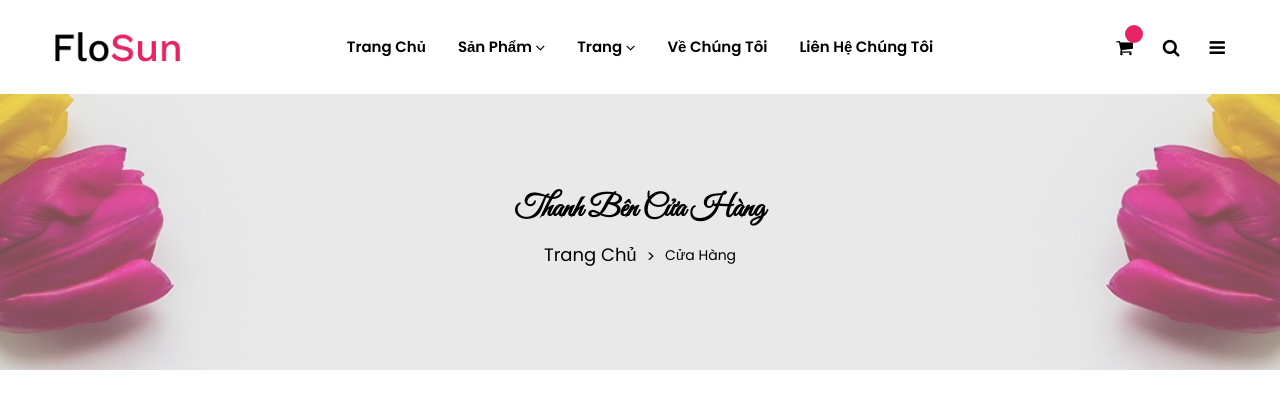
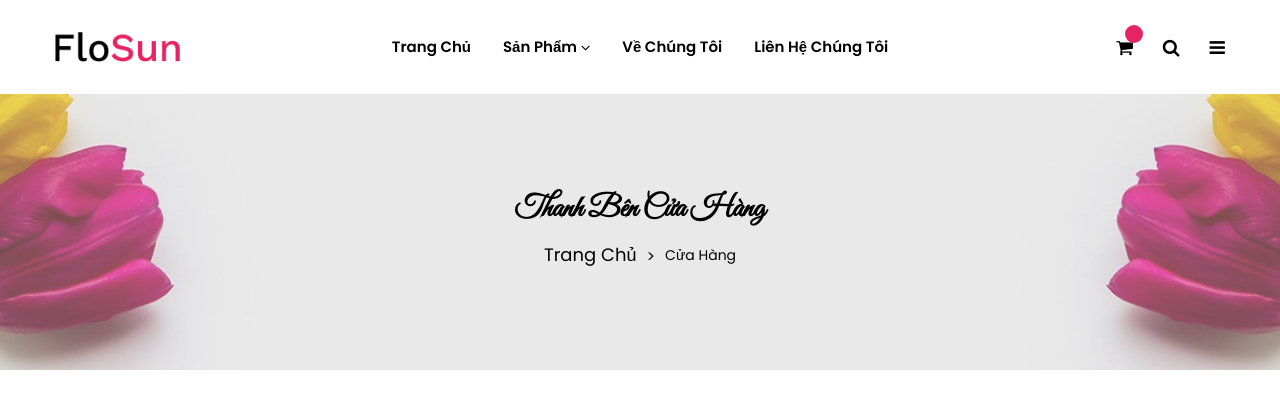
Before and after one commit to Huy1213/NHOM5_SHOPHOA, a PHP site: page /shop.php in a window 1280 px wide. Shown: the top 420 px of the page. Run offline with PHP 8.4, Linux system fonts and the light colour scheme; data comes from the database, SQL or seed files in the repository.

Commit message:
Xoa tk, lien hệ...

```diff
--- a/Layout-Chung/header.php
+++ b/Layout-Chung/header.php
@@ -35,19 +35,6 @@
                                         {?>
                                         <li><a href="shop.php?loai=<?php echo $kh['Ma_Loai']; ?>"><font style="vertical-align: inherit;"><font style="vertical-align: inherit;"><?php echo $kh['Ten_Loai'] ?></font></font></a></li>
                                         <?php } ?>
-                                    </ul>
-                                </li>
-
-                                <li>
-                                    <a href="#">
-                                        <span class="menu-text"><font style="vertical-align: inherit;"><font style="vertical-align: inherit;">Trang</font></font></span>
-                                        <i class="fa fa-angle-down"></i>
-                                    </a>
-                                    <ul class="dropdown-submenu dropdown-hover">
-                                        <li><a href="contact-us.php"><font style="vertical-align: inherit;"><font style="vertical-align: inherit;">Liên hệ</font></font></a></li>
-                                        <li><a href="my-account.php"><font style="vertical-align: inherit;"><font style="vertical-align: inherit;">Tài khoản của tôi</font></font></a></li>
-                                        <li><a href="login.php"><font style="vertical-align: inherit;"><font style="vertical-align: inherit;">Đăng nhập</font></font></a></li>
-                                        <li><a href="register.php"><font style="vertical-align: inherit;"><font style="vertical-align: inherit;">Đăng ký</font></font></a></li>
                                     </ul>
                                 </li>
                                 <li>
```
Also changed, not shown: contact-us.php (+0 -35 lines).
